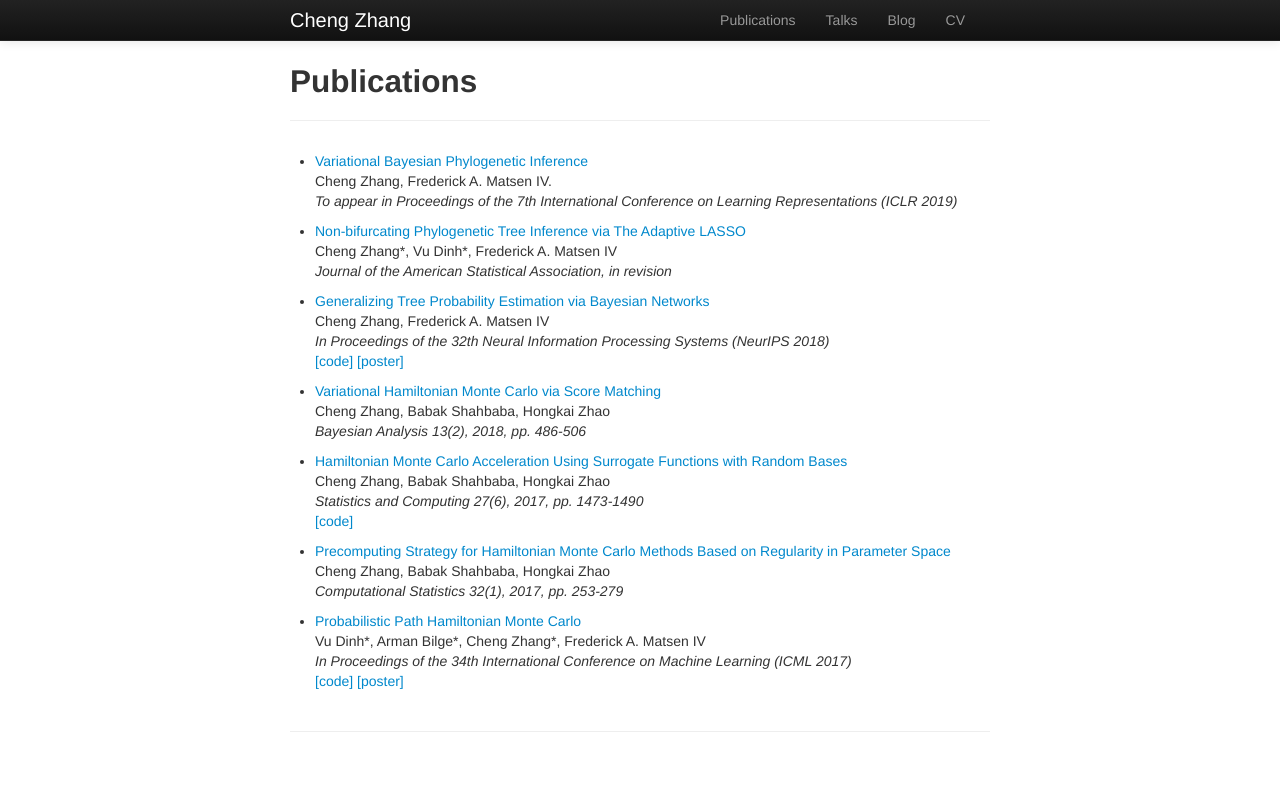
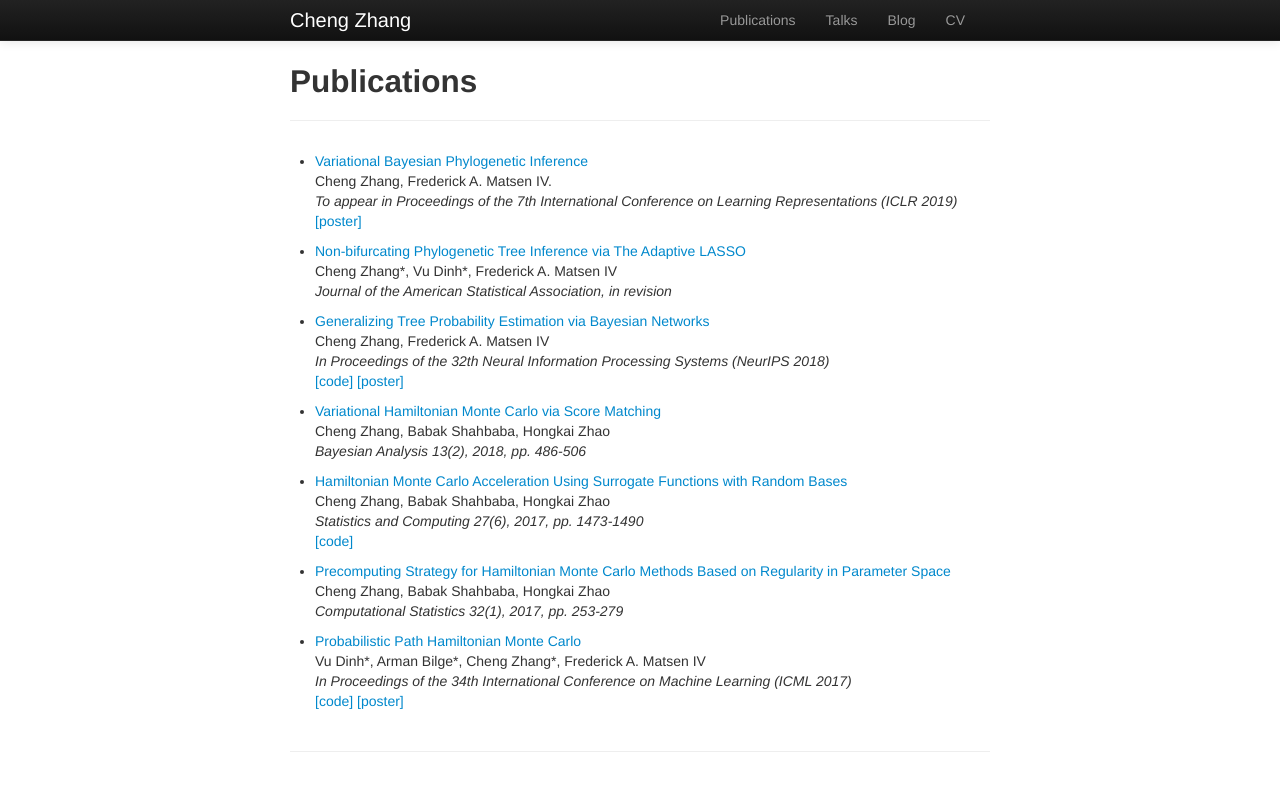
Before and after one commit to zcrabbit/zcrabbit.github.io, a Jekyll site: the page built from pages/publications.md, in a window 1280 px wide. Shown: the top 791 px of the page. Built offline with Jekyll 4.4.1, drawn with Linux system fonts in a browser that asks for light colours.

Commit message:
VBPI Poster

```diff
--- a/pages/publications.md
+++ b/pages/publications.md
@@ -6,6 +6,7 @@ title: Publications
 - [Variational Bayesian Phylogenetic Inference](https://openreview.net/pdf?id=SJVmjjR9FX)
 Cheng Zhang, Frederick A. Matsen IV.
 _To appear in Proceedings of the 7th International Conference on Learning Representations (ICLR 2019)_
+[[poster]]({{site.baseurl}}/static/posters/vbpi_iclr_poster.pdf)
 
 - [Non-bifurcating Phylogenetic Tree Inference via The Adaptive LASSO](https://arxiv.org/abs/1805.11073)
 Cheng Zhang\*, Vu Dinh\*, Frederick A. Matsen IV
```
Also changed, not shown: 1 other file.
